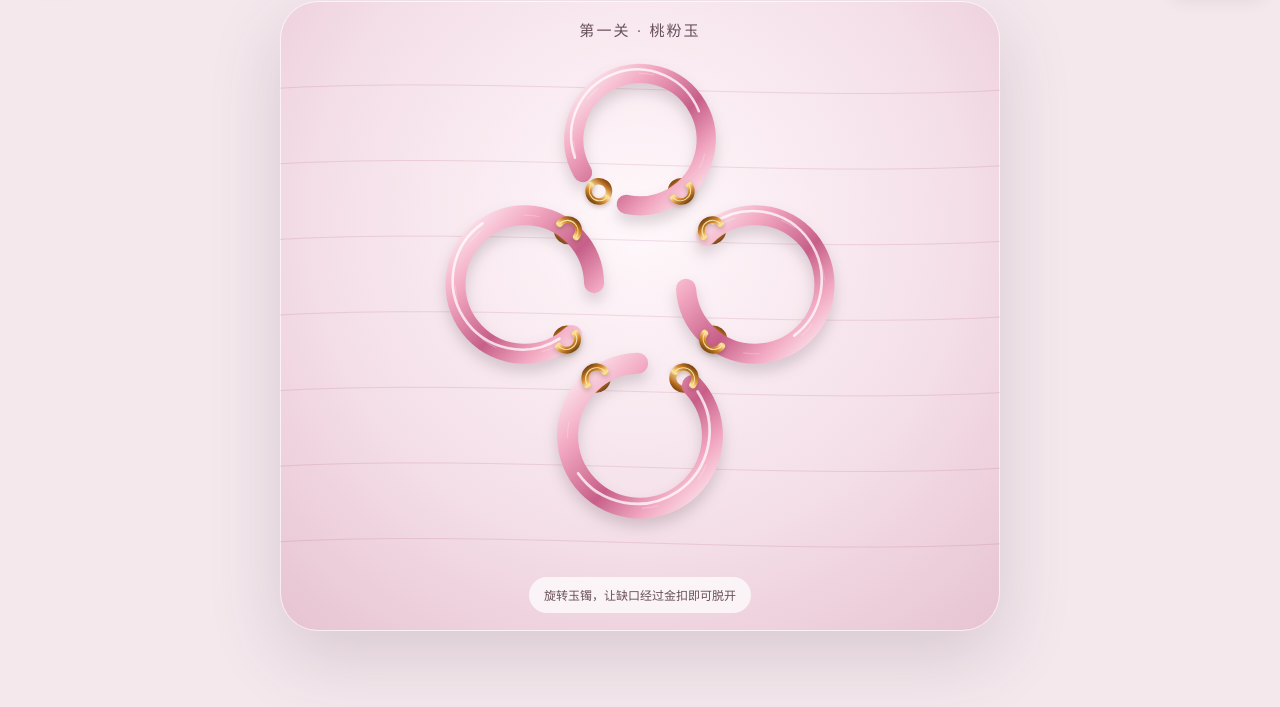
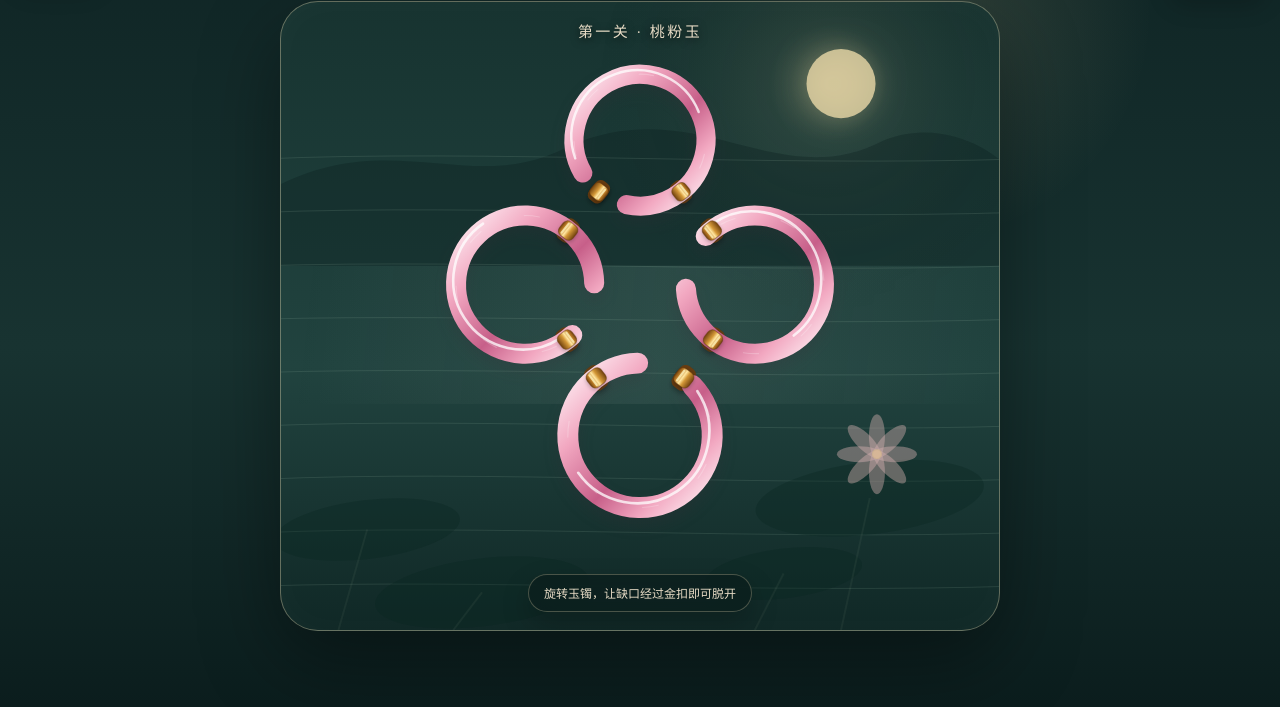
Before and after one commit to yaohu3216-png/jade-ring, a plain HTML site: page index.html in a window 1280 px wide. Shown: the part 93-800 px from the top of the page. Drawn offline with Linux system fonts and the light colour scheme.

Commit message:
Add files via upload

```diff
--- a/game.js
+++ b/game.js
@@ -5,12 +5,13 @@ const restartBtn=document.getElementById('restart');
 const nextBtn=document.getElementById('next');
 const soundBtn=document.getElementById('sound');
 const musicBtn=document.getElementById('music');
+const bgm=document.getElementById('bgm');
 const levelName=document.getElementById('levelName');
 const hint=document.getElementById('hint');
 
 let W=0,H=0,DPR=Math.min(devicePixelRatio||1,2);
 let levelIndex=0,rings=[],clasps=[],particles=[];
-let selected=null,lastAngle=0,soundOn=true,musicOn=false,audioCtx=null,musicTimer=null,musicStep=0;
+let selected=null,lastAngle=0,soundOn=true,musicOn=false,audioCtx=null;
 
 const THEMES={
   pink:{bg:['#fff8fb','#f4dfe8','#e7c3d2'],ring:['#fff5f8','#f2a8c1','#c75f89'],accent:'#b95e82',particle:'rgba(225,122,160,.55)'},
@@ -59,7 +60,7 @@ addEventListener('resize',resize);
 
 function loadLevel(i){
  levelIndex=i%LEVELS.length;const L=LEVELS[levelIndex],t=THEMES[L.theme];
- levelName.textContent=L.name;stage.style.background=`radial-gradient(circle at 50% 35%,${t.bg[0]},${t.bg[1]} 58%,${t.bg[2]})`;
+ levelName.textContent=L.name;stage.style.background='linear-gradient(180deg,#173330,#21433f 58%,#102826)';
  rings=L.rings.map(r=>({...r,angle:r.a,velocity:0,fall:0,alpha:1,removed:false}));
  clasps=L.clasps.map((c,n)=>({id:n,a:c[0],b:c[1],open:false,flash:0}));
  selected=null;nextBtn.classList.add('hidden');hint.textContent='旋转玉镯，让缺口经过金扣即可脱开';
@@ -149,30 +150,22 @@ function playUnlock(){
  chime(2349.32,.075,.012,.30);
 }
 function playDrop(){chime(783.99,0,.018,.28)}
-function musicNote(freq,start,dur,gain){
- const ac=audio(),osc=ac.createOscillator(),amp=ac.createGain();
- osc.type='sine';osc.frequency.setValueAtTime(freq,start);
- amp.gain.setValueAtTime(0.0001,start);
- amp.gain.linearRampToValueAtTime(gain,start+.18);
- amp.gain.exponentialRampToValueAtTime(0.0001,start+dur);
- osc.connect(amp);amp.connect(ac.destination);osc.start(start);osc.stop(start+dur+.05);
-}
-const MUSIC_SCALE=[261.63,293.66,329.63,392.00,440.00,523.25,587.33,659.25];
-function musicTick(){
- if(!musicOn)return;
- const ac=audio(),now=ac.currentTime;
- const melody=MUSIC_SCALE[musicStep%MUSIC_SCALE.length];
- musicNote(melody,now,.95,.008);
- musicNote(melody/2,now,.95,.0045);
- musicStep=(musicStep+[1,2,1,3,2][musicStep%5])%MUSIC_SCALE.length;
-}
-function startMusic(){
- if(musicTimer)return;
- musicOn=true;musicBtn.textContent='音乐：开';musicTick();musicTimer=setInterval(musicTick,900);
+async function startMusic(){
+ try{
+  bgm.volume=.42;
+  await bgm.play();
+  musicOn=true;
+  musicBtn.textContent='音乐：开';
+ }catch(err){
+  musicOn=false;
+  musicBtn.textContent='音乐：缺文件';
+  hint.textContent='请把音乐文件放进 assets，并命名为 hetang-yuese.mp3';
+ }
 }
 function stopMusic(){
- musicOn=false;musicBtn.textContent='音乐：关';
- if(musicTimer){clearInterval(musicTimer);musicTimer=null;}
+ bgm.pause();
+ musicOn=false;
+ musicBtn.textContent='音乐：关';
 }
 function spawnSpark(x,y,burst=false){
  const t=THEMES[LEVELS[levelIndex].theme];
@@ -181,9 +174,67 @@ function spawnSpark(x,y,burst=false){
 }
 function drawBg(){
  const t=THEMES[LEVELS[levelIndex].theme];
- ctx.save();ctx.globalAlpha=.18;ctx.strokeStyle=t.accent;ctx.lineWidth=1;
- for(let i=0;i<7;i++){const y=H*(.14+i*.12);ctx.beginPath();ctx.moveTo(-20,y);ctx.bezierCurveTo(W*.3,y-15,W*.7,y+15,W+20,y);ctx.stroke()}
+ const time=performance.now()/1000;
+
+ // 深色宣纸与月晕
+ const g=ctx.createRadialGradient(W*.76,H*.13,4,W*.76,H*.13,W*.32);
+ g.addColorStop(0,'rgba(250,226,166,.23)');
+ g.addColorStop(.24,'rgba(218,198,148,.08)');
+ g.addColorStop(1,'rgba(0,0,0,0)');
+ ctx.fillStyle=g;ctx.fillRect(0,0,W,H);
+
+ // 月亮
+ ctx.save();
+ ctx.globalAlpha=.80;
+ ctx.fillStyle='#ead9a8';
+ ctx.shadowColor='rgba(244,222,164,.34)';
+ ctx.shadowBlur=28;
+ ctx.beginPath();ctx.arc(W*.78,H*.13,Math.min(W,H)*.055,0,Math.PI*2);ctx.fill();
  ctx.restore();
+
+ // 远山
+ ctx.save();ctx.globalAlpha=.32;ctx.fillStyle='#0a1c1c';
+ ctx.beginPath();ctx.moveTo(0,H*.29);
+ ctx.bezierCurveTo(W*.16,H*.20,W*.27,H*.31,W*.40,H*.23);
+ ctx.bezierCurveTo(W*.58,H*.14,W*.69,H*.31,W*.84,H*.22);
+ ctx.bezierCurveTo(W*.93,H*.18,W,H*.25,W,H*.25);
+ ctx.lineTo(W,H*.42);ctx.lineTo(0,H*.42);ctx.closePath();ctx.fill();
+ ctx.restore();
+
+ // 水波
+ ctx.save();ctx.strokeStyle='rgba(191,218,199,.12)';ctx.lineWidth=1;
+ for(let i=0;i<9;i++){
+  const y=H*(.25+i*.085);
+  ctx.beginPath();ctx.moveTo(-20,y);
+  ctx.bezierCurveTo(W*.28,y-8+Math.sin(time+i)*2,W*.68,y+8,W+20,y);
+  ctx.stroke();
+ }
+ ctx.restore();
+
+ // 荷叶剪影
+ ctx.save();ctx.globalAlpha=.34;ctx.fillStyle='#0b2622';
+ const leaves=[[.12,.84,.13],[.82,.79,.16],[.70,.91,.11],[.28,.94,.15]];
+ for(const [x,y,r] of leaves){
+  ctx.beginPath();ctx.ellipse(W*x,H*y,W*r,H*r*.36,-.12,0,Math.PI*2);ctx.fill();
+ }
+ ctx.strokeStyle='rgba(187,208,174,.18)';ctx.lineWidth=2;
+ for(const [x,y] of leaves){ctx.beginPath();ctx.moveTo(W*x,H*y);ctx.lineTo(W*(x-.04),H);ctx.stroke()}
+ ctx.restore();
+
+ // 荷花
+ ctx.save();ctx.translate(W*.83,H*.72);ctx.globalAlpha=.42;ctx.fillStyle='#d8b3b2';
+ for(let i=0;i<8;i++){
+  ctx.save();ctx.rotate(i*Math.PI/4);
+  ctx.beginPath();ctx.ellipse(0,-18,8,22,0,0,Math.PI*2);ctx.fill();ctx.restore();
+ }
+ ctx.fillStyle='#d5bc72';ctx.beginPath();ctx.arc(0,0,5,0,Math.PI*2);ctx.fill();ctx.restore();
+
+ // 流动薄雾
+ const fog=ctx.createLinearGradient(0,H*.46,W,H*.58);
+ fog.addColorStop(0,'rgba(222,234,220,0)');
+ fog.addColorStop(.5,'rgba(222,234,220,.07)');
+ fog.addColorStop(1,'rgba(222,234,220,0)');
+ ctx.save();ctx.translate(Math.sin(time*.22)*22,0);ctx.fillStyle=fog;ctx.fillRect(-30,H*.42,W+60,H*.22);ctx.restore();
 }
 function tubeGradient(r,rr){
  const t=THEMES[LEVELS[levelIndex].theme];
@@ -216,33 +267,67 @@ function claspGeometry(c){
 }
 function goldGradient(size){
  const g=ctx.createLinearGradient(-size/2,0,size/2,0);
- g.addColorStop(0,'#6e3c0d');g.addColorStop(.18,'#b76a1f');
- g.addColorStop(.46,'#ffe59e');g.addColorStop(.68,'#d4892c');g.addColorStop(1,'#6b390b');
+ g.addColorStop(0,'#6f420f');
+ g.addColorStop(.18,'#b97925');
+ g.addColorStop(.44,'#ffe6a0');
+ g.addColorStop(.62,'#d49838');
+ g.addColorStop(1,'#71420e');
  return g;
 }
-function drawCuffHalf(x,y,tube,angle,front){
- const cuffRadius=tube*.53;
- ctx.save();ctx.translate(x,y);ctx.rotate(angle);
- ctx.lineCap='round';ctx.lineWidth=Math.max(5,tube*.34);ctx.strokeStyle=goldGradient(tube*1.5);
- if(front){ctx.shadowColor='rgba(70,37,8,.28)';ctx.shadowBlur=5;ctx.shadowOffsetY=2;}
+function roundedRectPath(x,y,w,h,r){
+ const rr=Math.min(r,w/2,h/2);
  ctx.beginPath();
- if(front) ctx.arc(0,0,cuffRadius,-Math.PI/2,Math.PI/2);
- else ctx.arc(0,0,cuffRadius,Math.PI/2,Math.PI*1.5);
- ctx.stroke();
- if(front){
-  ctx.shadowColor='transparent';ctx.strokeStyle='rgba(255,241,184,.84)';ctx.lineWidth=Math.max(1,tube*.055);
-  ctx.beginPath();ctx.arc(-1,0,cuffRadius,-Math.PI/2+.15,Math.PI/2-.15);ctx.stroke();
+ ctx.moveTo(x+rr,y);
+ ctx.arcTo(x+w,y,x+w,y+h,rr);
+ ctx.arcTo(x+w,y+h,x,y+h,rr);
+ ctx.arcTo(x,y+h,x,y,rr);
+ ctx.arcTo(x,y,x+w,y,rr);
+ ctx.closePath();
+}
+function drawCuffHalf(x,y,tube,radialAngle,front){
+ // 金扣是一段紧贴玉管的短金套，不再画成独立圆环。
+ const tangential=radialAngle+Math.PI/2;
+ const w=tube*.86,h=tube*1.22;
+
+ ctx.save();
+ ctx.translate(x,y);
+ ctx.rotate(tangential);
+
+ if(!front){
+  ctx.globalAlpha=.92;
+  ctx.fillStyle='#6b3c0d';
+  ctx.shadowColor='rgba(0,0,0,.32)';
+  ctx.shadowBlur=5;ctx.shadowOffsetY=3;
+  roundedRectPath(-w/2,-h/2,w,h,h*.26);
+  ctx.fill();
+ }else{
+  ctx.fillStyle=goldGradient(w);
+  ctx.shadowColor='rgba(0,0,0,.25)';
+  ctx.shadowBlur=4;ctx.shadowOffsetY=2;
+  // 前层只覆盖玉管中间区域，制造“金套包裹玉石”而不是圆圈悬浮。
+  roundedRectPath(-w/2,-h*.34,w,h*.68,h*.22);
+  ctx.fill();
+
+  ctx.shadowColor='transparent';
+  ctx.fillStyle='rgba(255,244,191,.76)';
+  roundedRectPath(-w*.28,-h*.28,w*.12,h*.56,h*.08);
+  ctx.fill();
+
+  ctx.strokeStyle='rgba(103,57,10,.48)';
+  ctx.lineWidth=1;
+  roundedRectPath(-w/2,-h*.34,w,h*.68,h*.22);
+  ctx.stroke();
  }
  ctx.restore();
 }
 function drawClaspLayer(front){
  for(const c of clasps){
   if(c.open)continue;
-  const A=ring(c.a),B=ring(c.b);if(!A||!B||A.removed||B.removed)continue;
+  const A=ring(c.a),B=ring(c.b);
+  if(!A||!B||A.removed||B.removed)continue;
   const a=direction(A,B),ra=radius(A),rb=radius(B),ta=ra*.29,tb=rb*.29;
   const ax=A.x*W+Math.cos(a)*ra, ay=A.y*H+A.fall+Math.sin(a)*ra;
   const bx=B.x*W-Math.cos(a)*rb, by=B.y*H+B.fall-Math.sin(a)*rb;
-  // Each cuff is centred exactly on the jade tube. Drawing back half before jade and front half after jade creates a real wrap.
   drawCuffHalf(ax,ay,ta,a,front);
   drawCuffHalf(bx,by,tb,a+Math.PI,front);
  }
--- a/index.html
+++ b/index.html
@@ -3,26 +3,31 @@
 <head>
 <meta charset="utf-8">
 <meta name="viewport" content="width=device-width,initial-scale=1,viewport-fit=cover">
-<meta name="theme-color" content="#f7e9ef">
-<title>玉环 V6.5</title>
+<meta name="theme-color" content="#182b2a">
+<title>玉环 V6.6</title>
 <link rel="stylesheet" href="style.css">
 </head>
 <body>
 <main class="app">
   <header>
     <button id="restart">重置</button>
-    <div class="brand"><b>玉环</b><span>转一环，解一结</span></div>
+    <div class="brand"><b>玉 环</b><span>月下解玉结</span></div>
     <div class="audio-controls">
       <button id="sound" aria-label="音效">叮当：开</button>
       <button id="music" aria-label="音乐">音乐：关</button>
     </div>
   </header>
+
   <section id="stage" class="stage">
     <canvas id="game"></canvas>
     <div id="levelName" class="level-name"></div>
-    <div id="hint" class="hint">旋转玉镯，让缺口经过金扣即可脱开</div>
+    <div id="hint" class="hint">转动玉环，让缺口经过金扣</div>
   </section>
+
   <footer><button id="next" class="next hidden">下一关</button></footer>
+
+  <!-- 将你合法取得的音乐文件命名为 hetang-yuese.mp3，放进 assets 文件夹 -->
+  <audio id="bgm" src="assets/hetang-yuese.mp3" loop preload="none"></audio>
 </main>
 <script src="game.js"></script>
 </body>
--- a/style.css
+++ b/style.css
@@ -1,13 +1,57 @@
 *{box-sizing:border-box}
-:root{--ink:#684f59;--panel:rgba(255,255,255,.76)}
-html,body{margin:0;height:100%;overflow:hidden;font-family:"Songti SC","STSong","Noto Serif SC",serif;color:var(--ink);background:#f4e8ed}
-.app{height:100%;display:flex;flex-direction:column;padding:max(12px,env(safe-area-inset-top)) 14px max(10px,env(safe-area-inset-bottom))}
-header{height:82px;display:grid;grid-template-columns:88px 1fr 96px;align-items:center;gap:8px}
-header button,.next{border:0;border-radius:999px;background:var(--panel);padding:10px 11px;color:inherit;font-family:inherit;box-shadow:0 6px 18px rgba(80,50,65,.11)}
-.audio-controls{display:flex;flex-direction:column;gap:6px}.audio-controls button{font-size:11px;padding:7px 8px}
-.brand{text-align:center}.brand b{display:block;font-size:32px;letter-spacing:.22em;margin-right:-.22em}.brand span{font-size:11px;letter-spacing:.16em;opacity:.65}
-.stage{position:relative;flex:1;min-height:0;width:min(94vw,720px);margin:auto;border-radius:38px;overflow:hidden;box-shadow:0 25px 70px rgba(90,60,75,.18),inset 0 0 0 1px rgba(255,255,255,.7)}
+:root{
+  --ink:#e8dcc6;
+  --panel:rgba(17,39,38,.78);
+  --line:rgba(224,207,170,.32)
+}
+html,body{
+  margin:0;height:100%;overflow:hidden;
+  font-family:"Songti SC","STSong","Noto Serif SC",serif;
+  color:var(--ink);background:#102524
+}
+body{
+  background:
+    radial-gradient(circle at 72% 13%,rgba(240,220,164,.15),transparent 20%),
+    linear-gradient(180deg,#0f2424,#183331 55%,#0b1d1d)
+}
+.app{
+  height:100%;display:flex;flex-direction:column;
+  padding:max(12px,env(safe-area-inset-top)) 14px max(10px,env(safe-area-inset-bottom))
+}
+header{
+  height:82px;display:grid;grid-template-columns:88px 1fr 96px;
+  align-items:center;gap:8px
+}
+header button,.next{
+  border:1px solid var(--line);border-radius:999px;
+  background:var(--panel);padding:10px 11px;color:inherit;
+  font-family:inherit;box-shadow:0 10px 24px rgba(0,0,0,.20);
+  backdrop-filter:blur(12px)
+}
+.audio-controls{display:flex;flex-direction:column;gap:6px}
+.audio-controls button{font-size:11px;padding:7px 8px}
+.brand{text-align:center;text-shadow:0 2px 14px rgba(0,0,0,.45)}
+.brand b{display:block;font-size:31px;letter-spacing:.26em;margin-right:-.26em}
+.brand span{font-size:11px;letter-spacing:.20em;opacity:.72}
+.stage{
+  position:relative;flex:1;min-height:0;width:min(94vw,720px);margin:auto;
+  border-radius:38px;overflow:hidden;
+  border:1px solid rgba(235,218,180,.38);
+  box-shadow:0 30px 80px rgba(0,0,0,.38),inset 0 0 40px rgba(255,255,255,.025)
+}
 canvas{position:absolute;inset:0;width:100%;height:100%;touch-action:none}
-.level-name{position:absolute;top:18px;left:50%;transform:translateX(-50%);font-size:15px;letter-spacing:.14em;white-space:nowrap}
-.hint{position:absolute;bottom:18px;left:50%;transform:translateX(-50%);white-space:nowrap;max-width:88%;overflow:hidden;text-overflow:ellipsis;background:rgba(255,255,255,.72);backdrop-filter:blur(12px);padding:9px 15px;border-radius:999px;font-size:12px}
-footer{height:66px;text-align:center;padding-top:10px}.next{padding:12px 30px;background:#7b5b69;color:white}.hidden{display:none}
+.level-name{
+  position:absolute;top:18px;left:50%;transform:translateX(-50%);
+  font-size:15px;letter-spacing:.16em;white-space:nowrap;
+  text-shadow:0 2px 9px rgba(0,0,0,.65)
+}
+.hint{
+  position:absolute;bottom:18px;left:50%;transform:translateX(-50%);
+  white-space:nowrap;max-width:88%;overflow:hidden;text-overflow:ellipsis;
+  background:rgba(11,30,29,.78);border:1px solid rgba(235,218,180,.28);
+  backdrop-filter:blur(12px);padding:9px 15px;border-radius:999px;
+  font-size:12px;box-shadow:0 12px 28px rgba(0,0,0,.22)
+}
+footer{height:66px;text-align:center;padding-top:10px}
+.next{padding:12px 30px;background:#9b7a3d;color:#fff8e8}
+.hidden{display:none}
```
